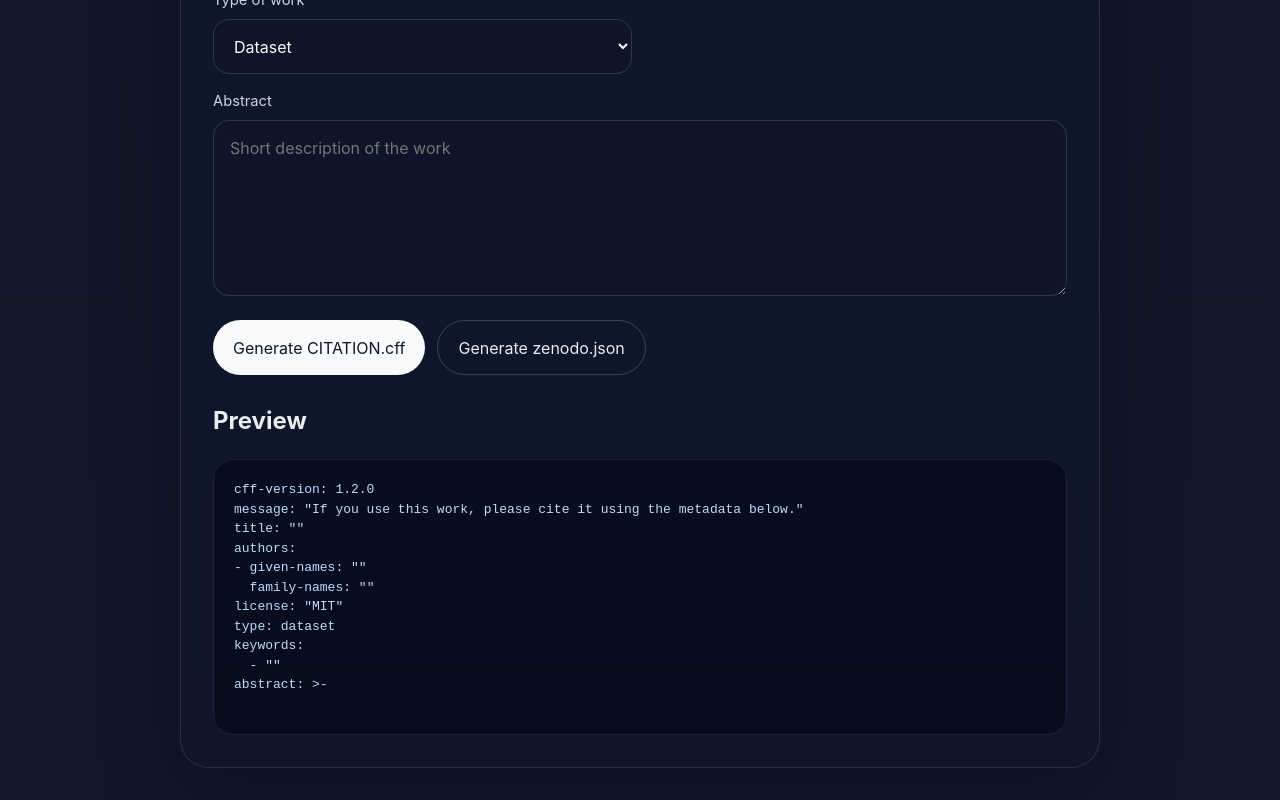
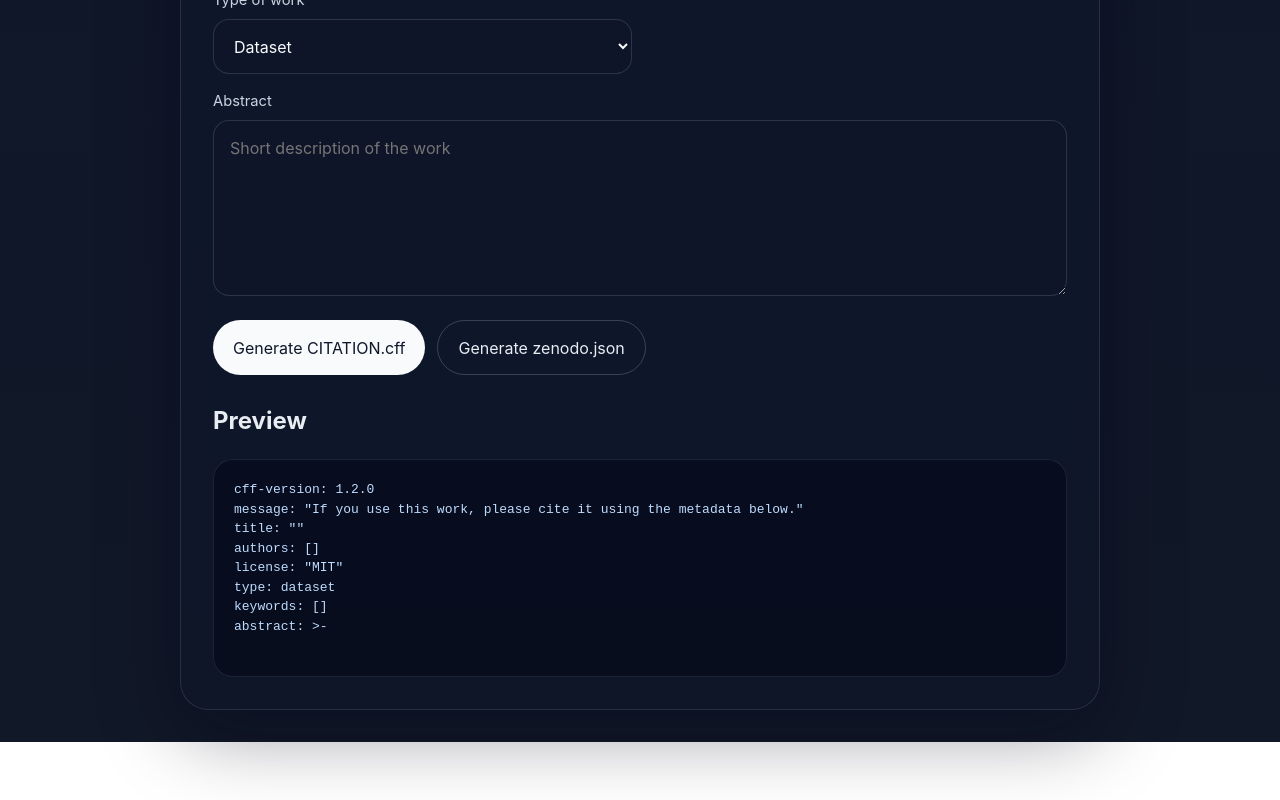
Before and after one commit to Imageomics/OpenCite, a React (Vite) app: page / in a window 1280 px wide. Shown: the part 498-1298 px from the top of the page. After the commit the page ends 1240 px from the top, so only its background shows below. Built offline with nearby package versions, Linux system fonts and the light colour scheme.

Commit message:
refactor: unify metadata normalization for CITATION.cff and Zenodo outputs

```diff
--- a/src/App.jsx
+++ b/src/App.jsx
@@ -16,6 +16,13 @@ const typeOptions = [
   { value: 'other', label: 'Other' },
 ];
 
+const zenodoUploadTypeMap = {
+  dataset: 'dataset',
+  software: 'software',
+  article: 'publication',
+  other: 'other',
+};
+
 function splitList(value) {
   return value
     .split(',')
@@ -32,6 +39,12 @@ function parseAuthors(value) {
         givenNames: '',
         familyNames: parts[0],
         fullName: parts[0],
+        citationAuthor: {
+          'given-names': '',
+          'family-names': parts[0],
+          orcid: '',
+        },
+        zenodoName: parts[0],
       };
     }
 
@@ -42,12 +55,20 @@ function parseAuthors(value) {
       givenNames,
       familyNames,
       fullName: `${givenNames} ${familyNames}`.trim(),
+      citationAuthor: {
+        'given-names': givenNames,
+        'family-names': familyNames,
+        orcid: '',
+      },
+      zenodoName: `${familyNames}, ${givenNames}`,
     };
   });
 }
 
 function quoteYAML(value) {
-  return String(value ?? '').replace(/"/g, '\\"');
+  return String(value ?? '')
+    .replace(/\\/g, '\\\\')
+    .replace(/"/g, '\\"');
 }
 
 function indentBlock(value) {
@@ -57,38 +78,64 @@ function indentBlock(value) {
     .join('\n');
 }
 
+function normalizeMetadata(form) {
+  const authors = parseAuthors(form.authors);
+  const keywords = splitList(form.keywords);
+  const workType = form.typeOfWork;
+
+  return {
+    title: form.title,
+    authors,
+    keywords,
+    license: form.license,
+    workType,
+    cffType: workType,
+    zenodoUploadType: zenodoUploadTypeMap[workType] ?? 'other',
+    abstract: form.abstract,
+  };
+}
+
 function toCitationCff(form) {
-  const authors = parseAuthors(form.authors).map(
-    (author) =>
-      `- given-names: "${quoteYAML(author.givenNames)}"\n  family-names: "${quoteYAML(author.familyNames)}"`,
-  );
-  const keywords = splitList(form.keywords).map((keyword) => `  - "${quoteYAML(keyword)}"`);
+  const metadata = normalizeMetadata(form);
+  const authors = metadata.authors.map((author) => {
+    const lines = [
+      `- given-names: "${quoteYAML(author.citationAuthor['given-names'])}"`,
+      `  family-names: "${quoteYAML(author.citationAuthor['family-names'])}"`,
+    ];
+
+    if (author.citationAuthor.orcid) {
+      lines.push(`  orcid: "${quoteYAML(author.citationAuthor.orcid)}"`);
+    }
+
+    return lines.join('\n');
+  });
+  const keywords = metadata.keywords.map((keyword) => `  - "${quoteYAML(keyword)}"`);
 
   return [
     'cff-version: 1.2.0',
     'message: "If you use this work, please cite it using the metadata below."',
-    `title: "${quoteYAML(form.title)}"`,
-    'authors:',
-    ...(authors.length ? authors : ['- given-names: ""\n  family-names: ""']),
-    `license: "${quoteYAML(form.license)}"`,
-    `type: ${form.typeOfWork}`,
-    'keywords:',
-    ...(keywords.length ? keywords : ['  - ""']),
+    `title: "${quoteYAML(metadata.title)}"`,
+    ...(authors.length ? ['authors:', ...authors] : ['authors: []']),
+    `license: "${quoteYAML(metadata.license)}"`,
+    `type: ${metadata.cffType}`,
+    ...(keywords.length ? ['keywords:', ...keywords] : ['keywords: []']),
     'abstract: >-',
-    indentBlock(form.abstract || ''),
+    indentBlock(metadata.abstract),
     '',
   ].join('\n');
 }
 
 function toZenodoJson(form) {
+  const metadata = normalizeMetadata(form);
+
   return JSON.stringify(
     {
-      title: form.title,
-      creators: parseAuthors(form.authors).map((author) => ({ name: author.fullName })),
-      license: form.license,
-      keywords: splitList(form.keywords),
-      upload_type: form.typeOfWork,
-      description: form.abstract,
+      title: metadata.title,
+      creators: metadata.authors.map((author) => ({ name: author.zenodoName })),
+      license: metadata.license,
+      keywords: metadata.keywords,
+      upload_type: metadata.zenodoUploadType,
+      description: metadata.abstract,
     },
     null,
     2,
```
